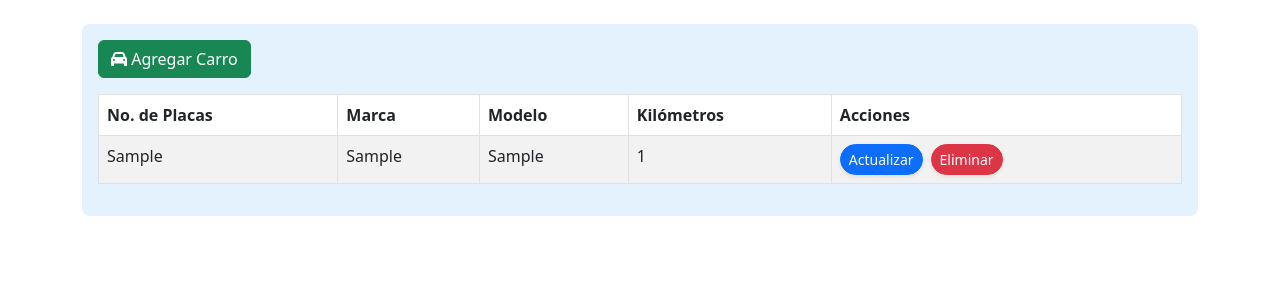
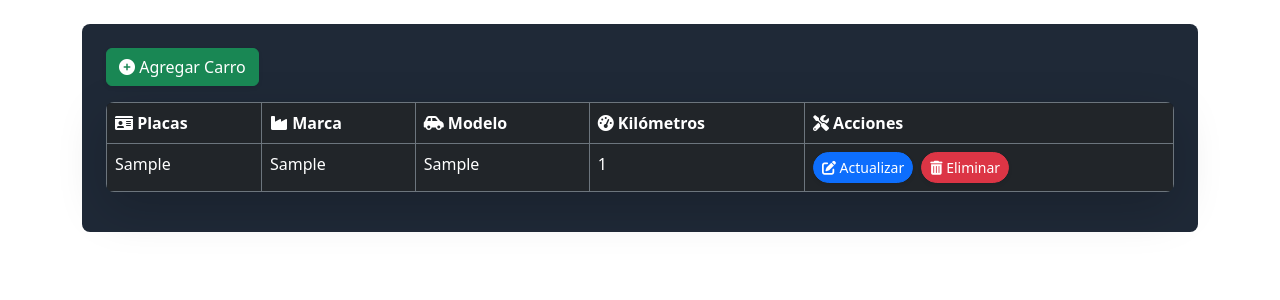
Before and after one commit to Brandon302/Ventacarros_nube2, a Flask app: page / in a window 1280 px wide. Shown: the part 145-445 px from the top of the page. Run offline with Flask 3, Linux system fonts and the light colour scheme; tables that the repository leaves empty hold one stand-in row (values such as "Sample post").

Commit message:
feat/colores

```diff
--- a/templates/index.html
+++ b/templates/index.html
@@ -3,19 +3,19 @@
 {% block title %}Lista de Carros{% endblock %}
 
 {% block content %}
-<div class="p-3 rounded-3" style="background-color: #e3f2fd;">
-    <a href="{{ url_for('create_carro') }}" class="btn btn-success mb-3">
-        <i class="fas fa-car"></i> Agregar Carro
+<div class="p-4 rounded-3" style="background-color: #1f2937; color: #f3f4f6;">
+    <a href="{{ url_for('create_carro') }}" class="btn btn-success mb-3 shadow-sm">
+        <i class="fas fa-plus-circle"></i> Agregar Carro
     </a>
-    <br>
-    <table class="table table-striped table-hover table-bordered">
-        <thead class="thead-dark">
+
+    <table class="table table-dark table-hover table-bordered border-secondary rounded-3 overflow-hidden shadow-lg">
+        <thead style="background-color: #111827;">
             <tr>
-                <th scope="col">No. de Placas</th>
-                <th scope="col">Marca</th>
-                <th scope="col">Modelo</th>
-                <th scope="col">Kilómetros</th>
-                <th scope="col">Acciones</th>
+                <th><i class="fas fa-id-card"></i> Placas</th>
+                <th><i class="fas fa-industry"></i> Marca</th>
+                <th><i class="fas fa-car-side"></i> Modelo</th>
+                <th><i class="fas fa-tachometer-alt"></i> Kilómetros</th>
+                <th><i class="fas fa-tools"></i> Acciones</th>
             </tr>
         </thead>
         <tbody>
@@ -28,14 +28,13 @@
                 <td>
                     <div class="d-flex gap-2">
                         <a href="{{ url_for('update_carro', no_placas=carro.no_placas) }}"
-                           class="btn btn-primary btn-sm rounded-5 shadow-sm"
-                           style="--bs-nav-link-color: var(--bs-white); --bs-nav-pills-link-active-color: var(--bs-primary); --bs-nav-pills-link-active-bg: var(--bs-white);">
-                            Actualizar
+                           class="btn btn-primary btn-sm rounded-5 shadow-sm">
+                            <i class="fas fa-edit"></i> Actualizar
                         </a>
+
                         <a href="{{ url_for('delete_carro', no_placas=carro.no_placas) }}"
-                           class="btn btn-danger btn-sm rounded-5 shadow-sm"
-                           style="--bs-nav-link-color: var(--bs-white); --bs-nav-pills-link-active-color: var(--bs-danger); --bs-nav-pills-link-active-bg: var(--bs-white);">
-                            Eliminar
+                           class="btn btn-danger btn-sm rounded-5 shadow-sm">
+                            <i class="fas fa-trash-alt"></i> Eliminar
                         </a>
                     </div>
                 </td>
```
